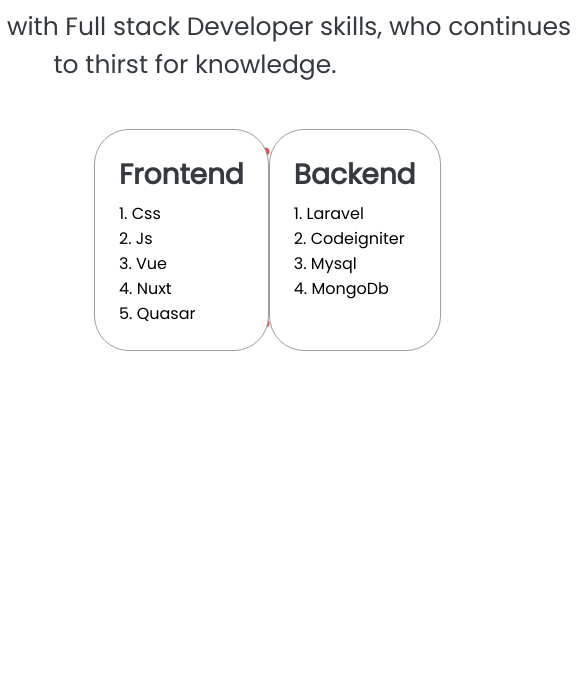
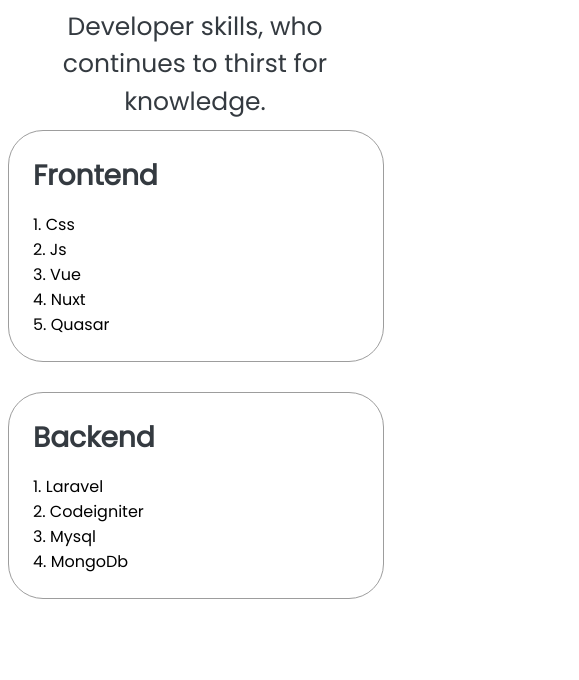
Before and after one commit to Hudzaifah24/profile_slicing_web, a plain HTML site: page index.html in a window 390 px wide. Shown: the part 633-1313 px from the top of the page, 579 px wide, since content can reach past the window. Before the commit the page ends 1055 px from the top, so only its background shows below. Drawn offline with Linux system fonts and the light colour scheme.

Commit message:
first commit

```diff
--- a/assets/css/style.css
+++ b/assets/css/style.css
@@ -11,6 +11,7 @@ body {
 .place-image {
     display: flex;
     justify-content: center;
+    z-index: 2;
 }
 .place-image img {
     width: 201px;
@@ -61,15 +62,16 @@ body {
     margin-top: 26px;
     font-size: 25px;
     font-weight: 500;
+    word-wrap: break-word;
 }
 .card-content {
     margin-top: 46px;
+    gap: 10px;
     display: flex;
     justify-content: space-around;
 }
 .card-content .card {
     width: 445px;
-    padding: 24px;
     background-color: #ffffff;
     border: 1px solid #9D9D9D;
     display: flex;
@@ -79,9 +81,20 @@ body {
 }
 .card-content .card .title-card {
     color: #343A40;
+    padding: 24px;
+    padding-bottom: 10px;
     font-size: 28px;
     font-weight: 600;
     margin-bottom: 5px;
+    word-wrap: break-word;
+}
+#frontend {
+    padding: 24px;
+    padding-top: 0px;
+}
+#backend {
+    padding: 24px;
+    padding-top: 0px;
 }
 
 /* aksesories */
@@ -101,3 +114,27 @@ body {
     right: 68px;
     z-index: 1;
 }
+
+@media only screen and (max-width: 600px) {
+    [class*="aksesories-"] {
+        display: none;
+    }
+    .container {
+        padding: 63px 0px;
+    }
+    .article-content .subtitle-content {
+        width: 100%;
+    }
+    .card-content {
+        padding: 0px;
+        margin: 0px;
+        width: 100%;
+        display: flex;
+        flex-direction: column;
+    }
+    .card-content .card {
+        width: 100%;
+        margin: 10px 0px;
+        padding: 0px;
+    }
+}
```
